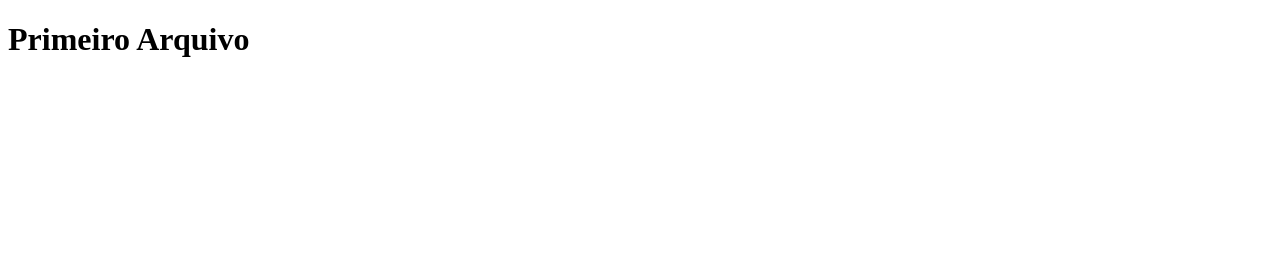
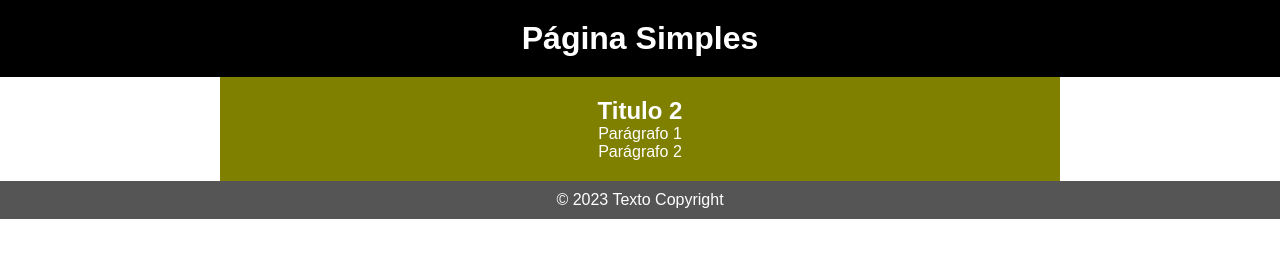
Before and after one commit to romulorosadev/study-soulcode-aulas, a plain HTML site: page aula-01/arquivo-01-01.html in a window 1280 px wide. Drawn offline with Linux system fonts and the light colour scheme.

Commit message:
tags principais e comentarios

```diff
--- a/aula-01/arquivo-01-01.html
+++ b/aula-01/arquivo-01-01.html
@@ -3,9 +3,87 @@
   <head>
     <meta charset="UTF-8" />
     <meta name="viewport" content="width=device-width, initial-scale=1.0" />
-    <title>Primeiro Arquivo</title>
+    <title>Página Simples</title>
+    <style>
+      * {
+        padding: 0;
+        margin: 0;
+      }
+
+      body {
+        font-family: Arial, Helvetica, sans-serif;
+      }
+
+      header {
+        background-color: #000;
+        color: #fff;
+        padding: 20px;
+        text-align: center;
+      }
+
+      .apollo {
+        background-color: olive;
+        color: #fff;
+        margin: 0 auto;
+        padding: 20px;
+        max-width: 800px;
+        text-align: center;
+      }
+
+      footer {
+        background-color: #555;
+        color: #fff;
+        padding: 10px;
+        text-align: center;
+      }
+    </style>
   </head>
   <body>
-    <h1>Primeiro Arquivo</h1>
+    <header>
+      <h1>Página Simples</h1>
+    </header>
+    <div class="apollo">
+      <h2>Titulo 2</h2>
+      <p>Parágrafo 1</p>
+      <p>Parágrafo 2</p>
+    </div>
+    <footer>
+      <p>&copy; 2023 Texto Copyright</p>
+    </footer>
   </body>
 </html>
+
+<!--
+
+!DOCTYPE html = Identificador do tipo de arquivo. os robôs do browser já sabem na primeira linha de código qual o tipo de arquivo e como devem interpretar a leitrura desse arquivo para indexar e renderizar.
+
+html = Elemento raiz. Dentro dele serão inseridos todos os demais elementos do arquivo. Indica o início e fim do elemento.
+
+lang = Tipo de linguagem que o arquivo deve ser interpretado/lido pelos robôs do browser
+
+pt-br = Através desse trecho definimos que essa página seja lida usando um dicionário em português do Brasil
+
+head = Elemento responsavél por ser a 'cabeça' do arquivo html. Nele constam informações importantes para a indexação do arquivo por parte dos navegadores/browsers. Os robôs dos browsers fazem a leitura dessas infos para rankear a exibição da página e
+
+meta charset = Define o formato do código de caracteres usado na página
+
+UTF-8 = Padrão de formato de caracteres que contempla quase todas as acentuações e caracteres especiais
+
+meta name = "viewport" = Informar ao browsero tipo de visualização
+
+content="width=device-width, initial-scale=1" = Definir que a largura máxima da página deve se basear na largura da tela do dispositivo e que a escala de zoom é igual a 1 (sem mais nem menos)
+
+title = Informar o título de seu arquivo. É a única meta tag com exibição no browser. É o nome exibido na aba superior.
+
+body = Elemento responsável pelo corpo do arquivo. Elemento que agrupa todos os elementos que são exibidos com a renderização do arquivo.
+
+header = Área de Cabeçalho visível no site
+h1 = Título de maior importância na estrutura.
+
+div .apollo = Área do Miolo visível no site
+h2 = Título de segunda maior importância na estrutura
+p = Parágrafo
+
+footer = Área de Rodapé visível no site
+
+-->
```
